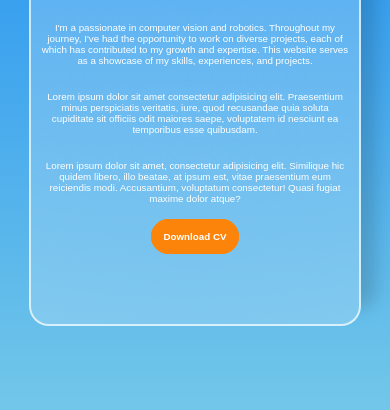
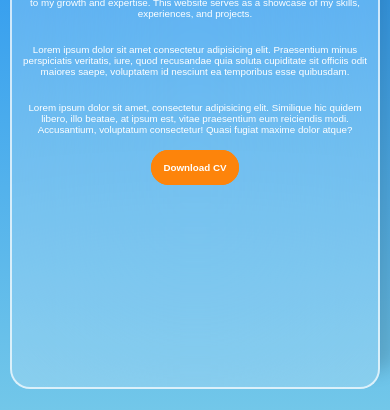
Before and after one commit to Dhaboav/dhaboav.github.io, a plain HTML site: page index.html in a window 390 px wide. Shown: the part 434-844 px from the top of the page. Drawn offline with Linux system fonts and the light colour scheme.

Commit message:
change box to 95% mobile

```diff
--- a/style.css
+++ b/style.css
@@ -137,6 +137,11 @@ main {
 /* Responsive */
 @media screen and (max-width:640px) {
     html {font-size: 14px;}
+    .box {
+        width: 95vw;
+        height: 95vh;
+    }
+
     header {
         flex-direction: column;
         justify-content: center;
```
